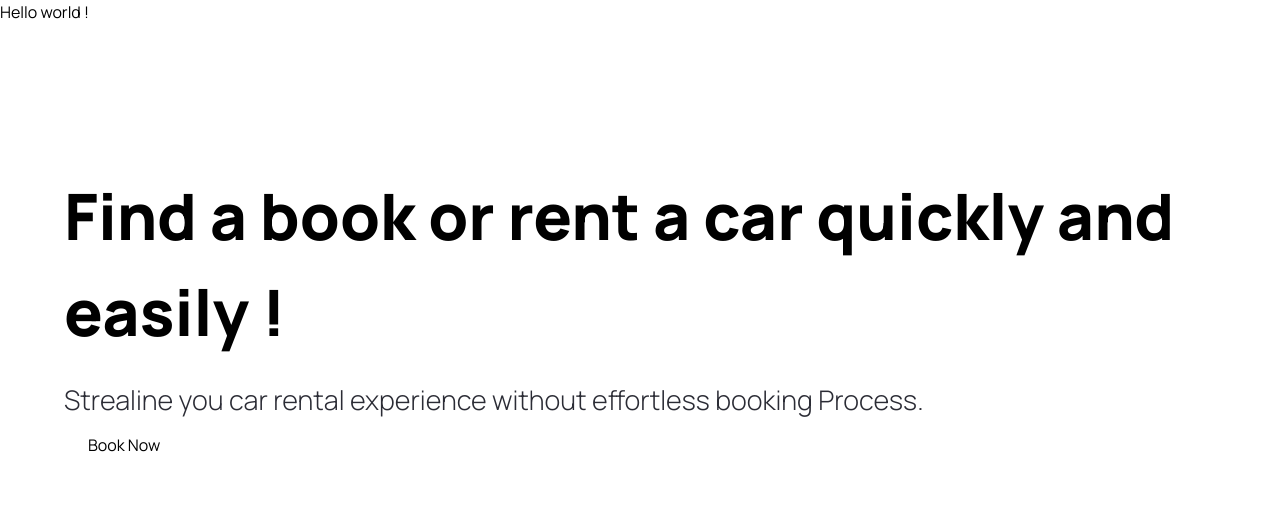
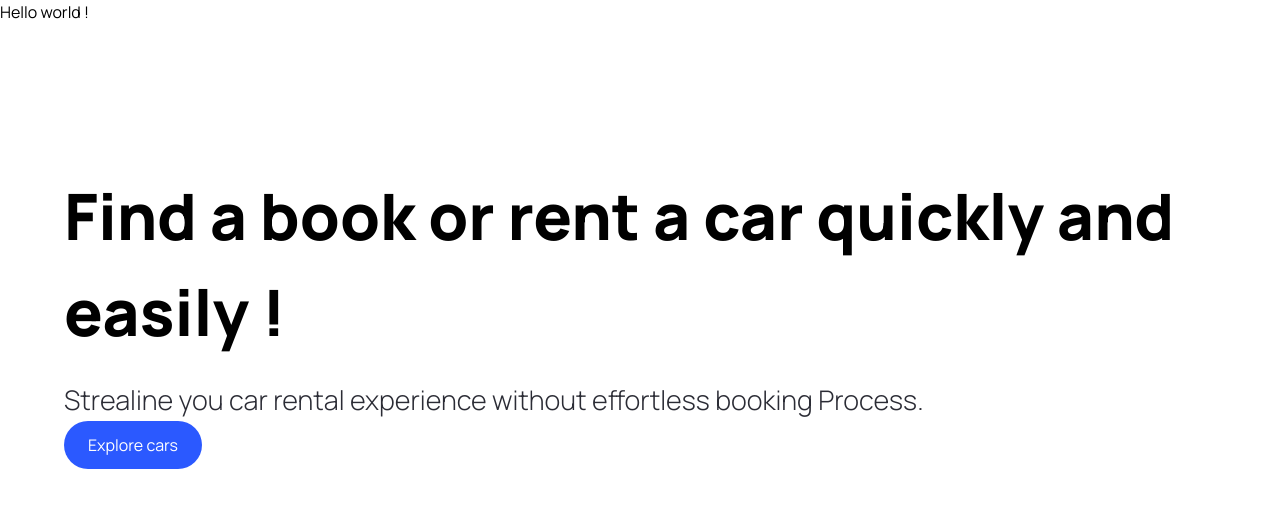
Before and after one commit to Prakash-Ravichandran/nextjs_vehicle_showroom_app, a Next.js app: page / in a window 1280 px wide. Shown: the top 508 px of the page. Built offline with nearby package versions, Linux system fonts and the light colour scheme.

Commit message:
[fix]: use client error in CustomButton.tsx

```diff
--- a/components/CustomButton.tsx
+++ b/components/CustomButton.tsx
@@ -1,4 +1,4 @@
-// "use client";
+"use client";
 
 import { CustomButtonprops } from "../types";
 
@@ -9,8 +9,13 @@ export const CustomButton = ({
 }: CustomButtonprops) => {
   return (
     <>
-      <button disabled={false} type={"button"} className={`custom-btn`}>
-        <span className="custom-btn__text">Book Now</span>
+      <button
+        disabled={false}
+        type={"button"}
+        className={`custom-btn ${containerStyles}`}
+        onClick={handleClick}
+      >
+        <span className="custom-btn__text">{title}</span>
       </button>
     </>
   );
--- a/components/Hero.tsx
+++ b/components/Hero.tsx
@@ -1,7 +1,11 @@
+"use client";
+
 import { CustomButton } from "@/components/CustomButton";
 
 export const Hero = () => {
-  const handleScroll = () => {};
+  const handleScroll = () => {
+    console.log("function");
+  };
 
   return (
     <>
@@ -15,7 +19,7 @@ export const Hero = () => {
             Process.
           </p>
           <CustomButton
-            title={"Explore cars"}
+            title="Explore cars"
             containerStyles={"bg-primary-blue text-white rounded-full"}
             handleClick={handleScroll}
           />
```
